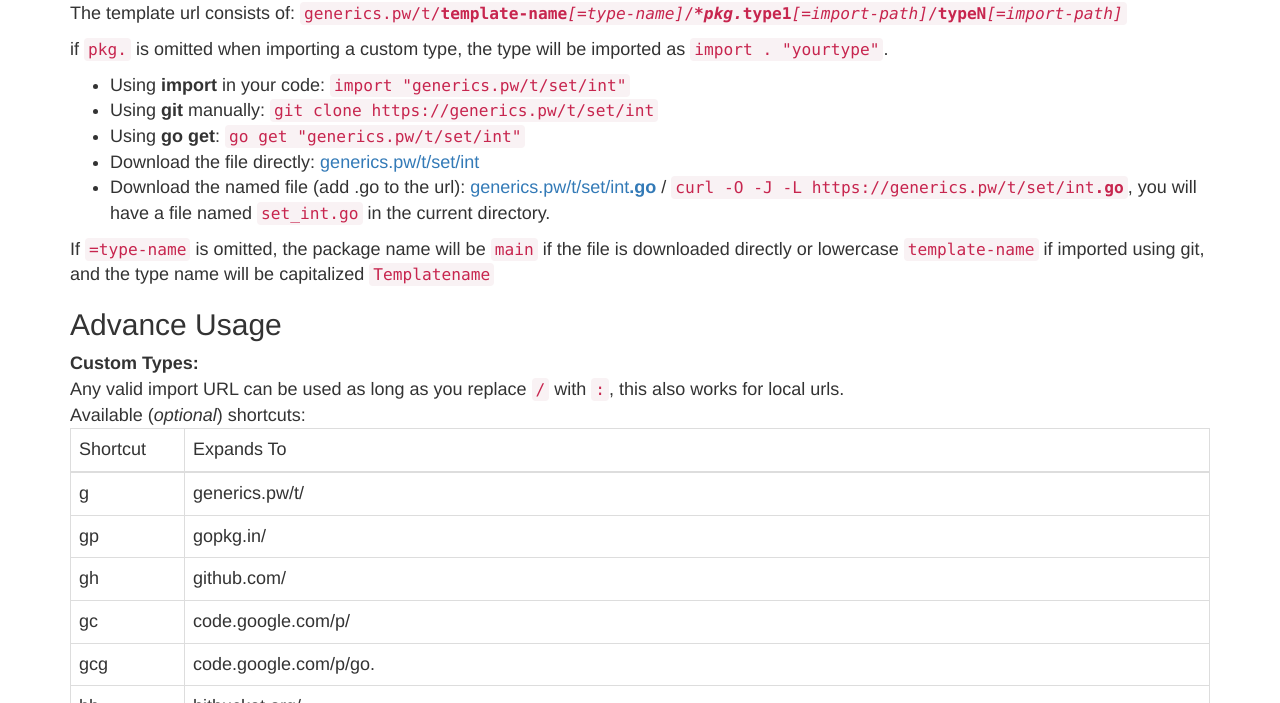
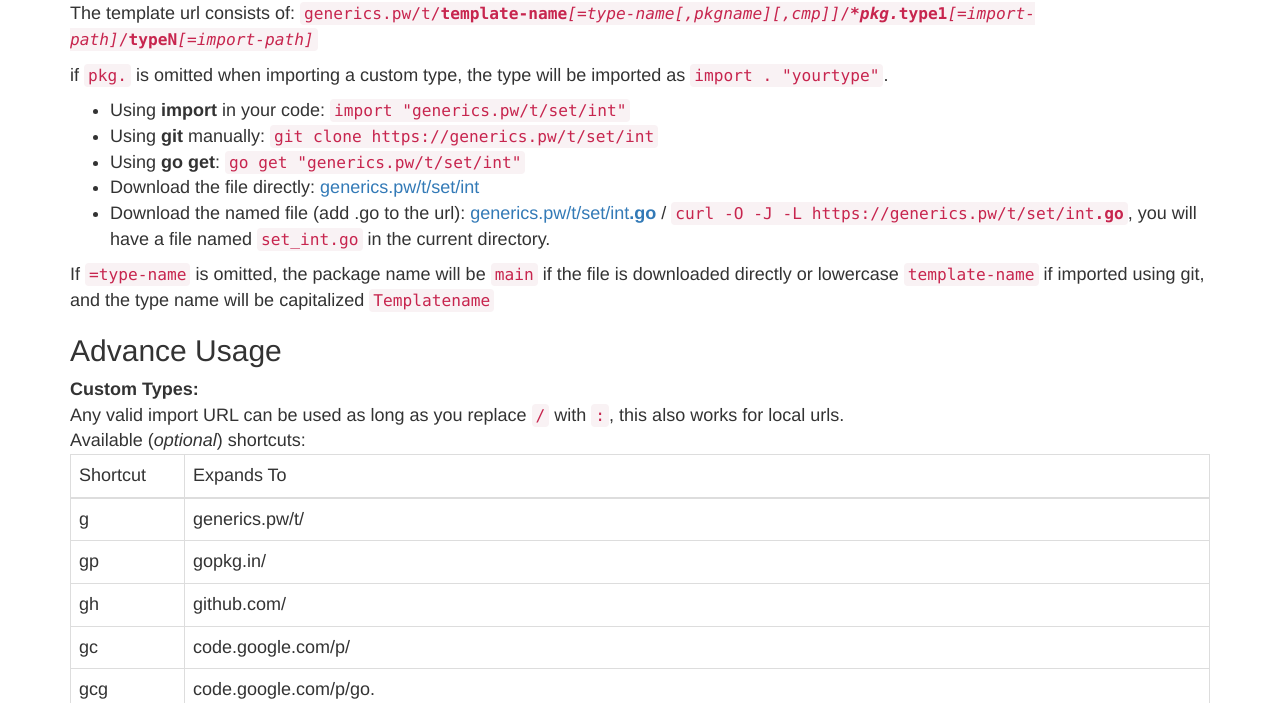
Before and after one commit to OneOfOne/generics.pw, a plain HTML site: page index.html in a window 1280 px wide. Shown: the part 397-1100 px from the top of the page. Drawn offline with nearby package versions, Linux system fonts and the light colour scheme.

Commit message:
updated the syntax to allow a different typename from the pkgname

```diff
--- a/index.html
+++ b/index.html
@@ -74,7 +74,7 @@
 		<h2 id="usage">How to use it?</h2>
 		<p>
 			The template url consists of:
-			<code>generics.pw/t/<strong>template-name</strong><em>[=type-name]</em>/<strong><em>*pkg.</em>type1</strong><em>[=import-path]</em>/<strong>typeN</strong><em>[=import-path]</em></code>
+			<code>generics.pw/t/<strong>template-name</strong><em>[=type-name[,pkgname][,cmp]]</em>/<strong><em>*pkg.</em>type1</strong><em>[=import-path]</em>/<strong>typeN</strong><em>[=import-path]</em></code>
 			<p>if <code>pkg.</code> is omitted when importing a custom type, the type will be imported as <code>import . "yourtype"</code>.</p>
 		</p>
 		<ul>
```
